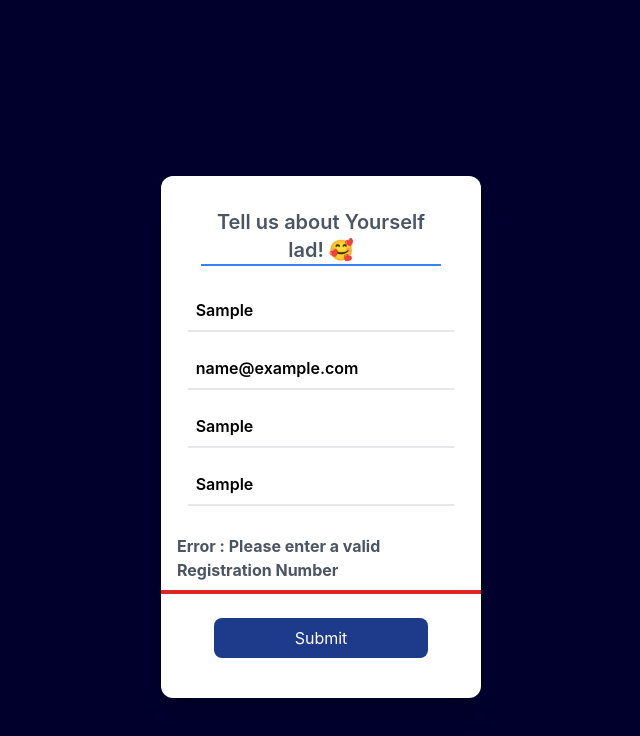
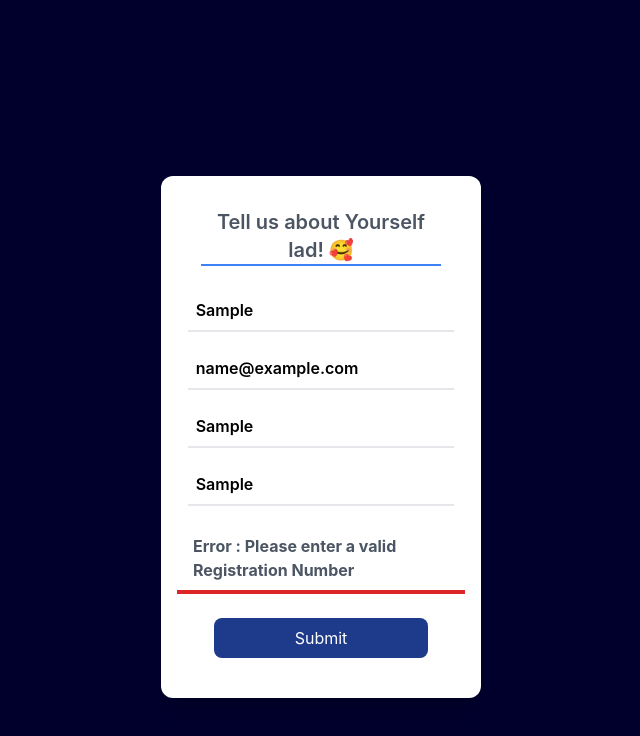
Before and after one commit to divyanshu1810/kzforms, a Next.js app: page / in a window 1280 px wide. Both pictures are taken after typing "Sample", "name@example.com", "Sample", "Sample" into the empty fields and a click on the input "Submit". Shown: the top 736 px of the page, without its empty margins (319-959 px from the left). Built offline with nearby package versions, Linux system fonts and the light colour scheme.

Commit message:
:lipstick: fixed css
css fixed

```diff
--- a/Components/Form.tsx
+++ b/Components/Form.tsx
@@ -113,7 +113,7 @@ function Form() {
 
     return(
         <>
-        {!valid && <div className='lg:w-1/4 md:w-2/4 fold md:h-auto items-center bg-white w-auto py-4 rounded-xl shadow-xl '>
+        {!valid && <div className='lg:w-1/4 md:w-2/4 fold md:h-auto items-center w-auto mx-4 bg-white py-4 rounded-xl shadow-xl '>
             <div className='flex justify-center mx-4 md:mb-4 '>
             <div className='text-xl font-semibold w-5/6 text-center  md:pt-4 border-blue-500 border-b-2 text-gray-600 pad'>Tell us about Yourself lad! 🥰</div>
             </div>
@@ -145,13 +145,13 @@ function Form() {
             />
             <input
             type="text"
-            className='p-2 lg:w-5/6 outline-none font-semibold text-left mt-4 opacity-100 border-b-2 hover:border-blue-500'
+            className='p-2 lg:w-5/6 outline-none duration-150 font-semibold text-left mt-4 opacity-100 border-b-2 hover:border-blue-500'
             placeholder="Name"
             onChange={handleChange}
             name="name"
             value={formData.name}
             />
-            {formError && <div className='mt-6 -mb-4  text-gray-600 border-b-4 border-red-600 pb-2 font-bold px-4 py-1'>Error : {formError}</div>}
+            {formError && <div className='mt-6 -mb-4 w-72  text-gray-600 border-b-4 border-red-600 pb-2 font-bold px-4 py-1'>Error : {formError}</div>}
             <input className='mt-10 bg-blue-900 p-2 w-4/6 mb-6 hover:bg-blue-600 text-center duration-150 cursor-pointer text-white rounded-lg '
             type="submit"
             value="Submit">
```
